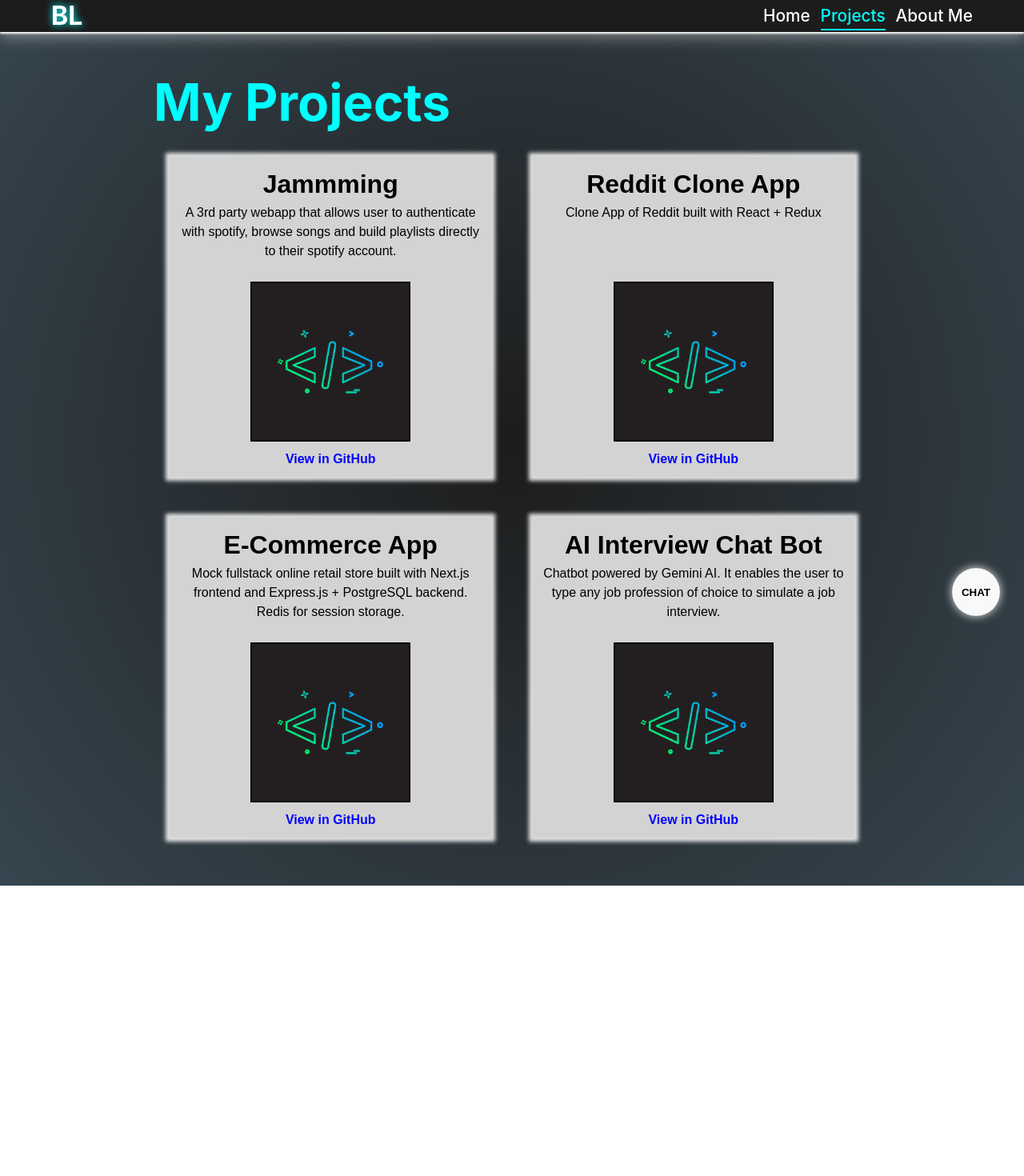
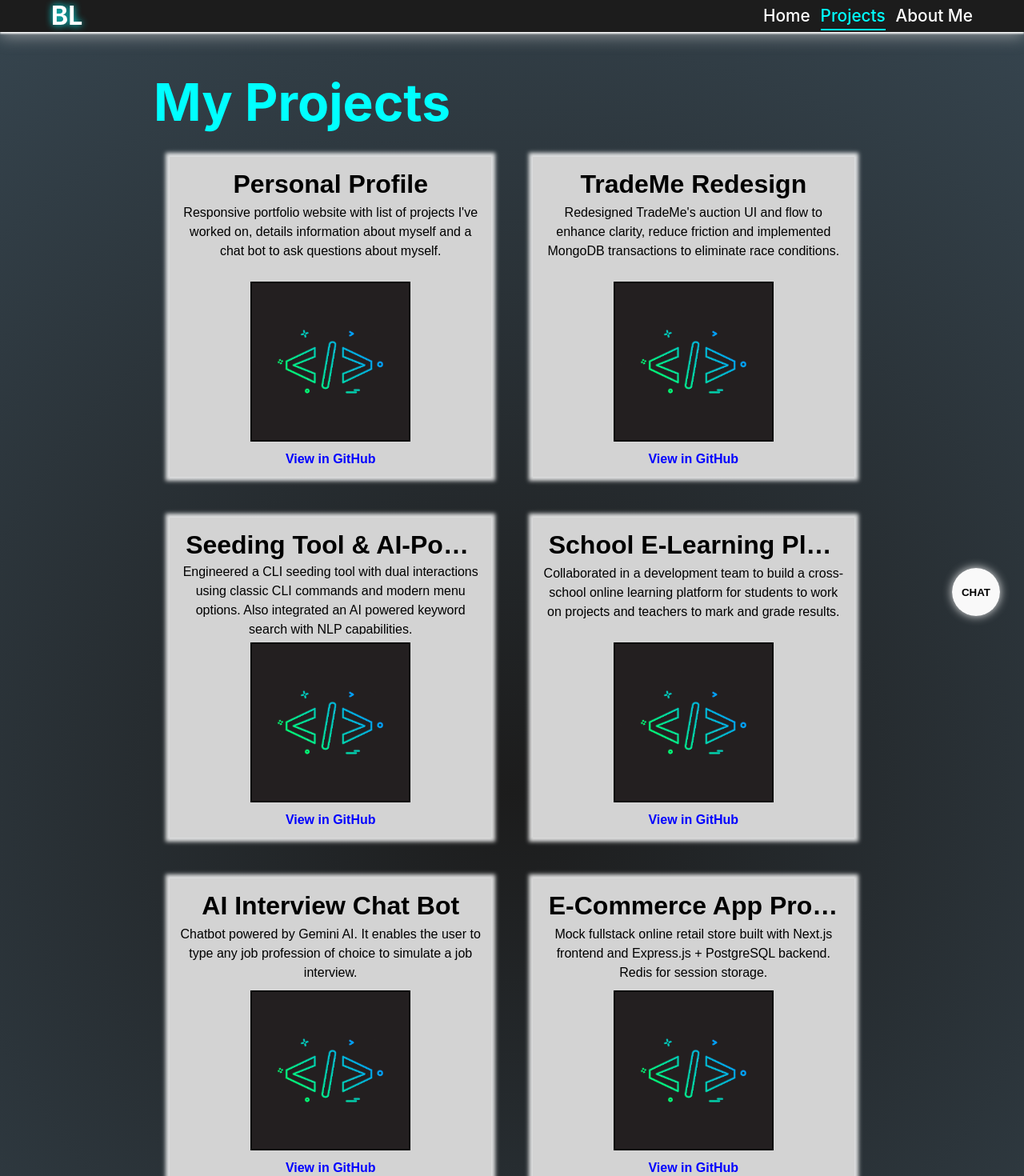
Before and after one commit to bluicien/portfolio_frontend, a React (Vite) app: page /projects in a window 1280 px wide. Shown: the top 1470 px of the page at 80% size. Before the commit the page ends 1107 px from the top, so only its background shows below. Built offline with nearby package versions, Linux system fonts and the light colour scheme.

Commit message:
Updated projects

```diff
--- a/src/pages/projects/Project.module.css
+++ b/src/pages/projects/Project.module.css
@@ -46,7 +46,7 @@
     white-space: nowrap;
     overflow: hidden;
     text-overflow: ellipsis;
-    transition: 500ms linear;
+    transition: 1s ease-in;
 }
 
 .projectDescription {
@@ -63,7 +63,7 @@
     box-shadow: 0 0 5px white;
     padding: 0 10px;
     width: auto;
-    max-width: 500px;
+    max-width: 1000px;
     overflow: visible;
     background-color: rgba(245, 245, 245, 0.705);
 }
--- a/src/pages/projects/data.ts
+++ b/src/pages/projects/data.ts
@@ -9,32 +9,61 @@ export type Project = {
 const projects: Array<Project> = [
     {
         id: 1,
-        name: "Jammming",
-        description: "A 3rd party webapp that allows user to authenticate with spotify, browse songs and build playlists directly to their spotify account.",
+        name: "Personal Profile",
+        description: "Responsive portfolio website with list of projects I've worked on, details information about myself and a chat bot to ask questions about myself.",
         imgUrl: "",
-        repoUrl: "https://github.com/bluicien/jammming.git"
+        repoUrl: "https://github.com/bluicien/portfolio_frontend"
     },
     {
         id: 2,
+        name: "TradeMe Redesign",
+        description: "Redesigned TradeMe's auction UI and flow to enhance clarity, reduce friction and implemented MongoDB transactions to eliminate race conditions.",
+        imgUrl: "",
+        repoUrl: "https://github.com/bluicien/TradeMe-Redesign"
+    },
+    {
+        id: 3,
+        name: "Seeding Tool & AI-Powered Search",
+        description: "Engineered a CLI seeding tool with dual interactions using classic CLI commands and modern menu options. Also integrated an AI powered keyword search with NLP capabilities.",
+        imgUrl: "",
+        repoUrl: "https://github.com/MR-2025-PT-March-L5ADV/mission-5-phase-1-individual-bluicien"
+    },
+    {
+        id: 4,
+        name: "School E-Learning Platform",
+        description: "Collaborated in a development team to build a cross-school online learning platform for students to work on projects and teachers to mark and grade results.",
+        imgUrl: "",
+        repoUrl: "https://github.com/Mission-Ready/2407-L4PT04-missionx-frontend-t3"
+    },
+    {
+        id: 5,
+        name: "AI Interview Chat Bot",
+        description: "Chatbot powered by Gemini AI. It enables the user to type any job profession of choice to simulate a job interview.",
+        imgUrl: "",
+        repoUrl: "https://github.com/bluicien/ai-job-interview-chatbot"
+    },
+    {
+        id: 6,
+        name: "E-Commerce App Prototype",
+        description: "Mock fullstack online retail store built with Next.js frontend and Express.js + PostgreSQL backend. Redis for session storage.",
+        imgUrl: "",
+        repoUrl: "https://github.com/bluicien/E-Commerce-App"
+    },
+    {
+        id: 7,
         name: "Reddit Clone App",
         description: "Clone App of Reddit built with React + Redux",
         imgUrl: "",
         repoUrl: "https://github.com/bluicien/redditapp"
     },
     {
-        id: 3,
-        name: "E-Commerce App",
-        description: "Mock fullstack online retail store built with Next.js frontend and Express.js + PostgreSQL backend. Redis for session storage.",
+        id: 8,
+        name: "Jammming",
+        description: "A 3rd party webapp that allows user to authenticate with spotify, browse songs and build playlists directly to their spotify account.",
         imgUrl: "",
-        repoUrl: "https://github.com/bluicien/E-Commerce-App"
+        repoUrl: "https://github.com/bluicien/jammming.git"
     },
-    {
-        id: 4,
-        name: "AI Interview Chat Bot",
-        description: "Chatbot powered by Gemini AI. It enables the user to type any job profession of choice to simulate a job interview.",
-        imgUrl: "",
-        repoUrl: "https://github.com/bluicien/ai-job-interview-chatbot"
-    },
+
 ];
 
 export default projects;
```
